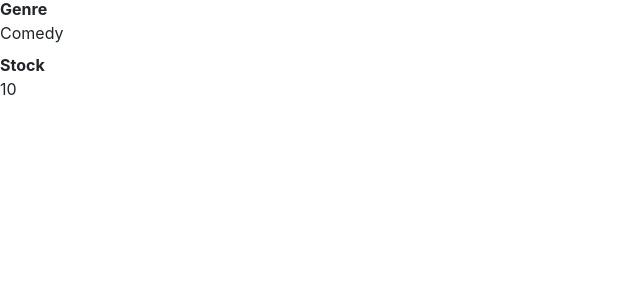
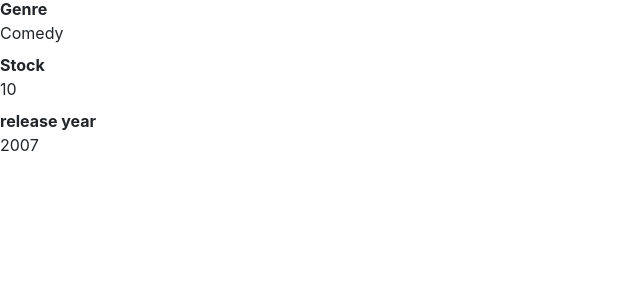
Before and after one commit to Shadman210/Vidly-Movie-rental-app, a Django app: page /movies/1 in a window 1280 px wide. Shown: the part 171-472 px from the top of the page, without its empty margins (0-640 px from the left). Run offline with Django 3.2, Linux system fonts and the light colour scheme; data comes from the database, SQL or seed files in the repository; some libraries are stand-ins or nearby versions.

Commit message:
add new field in ui

```diff
--- a/vidly/movies/templates/movies/details.html
+++ b/vidly/movies/templates/movies/details.html
@@ -8,5 +8,7 @@
 		<dd>{{movie.genre}}</dd>
 		<dt>Stock</dt>
 		<dd>{{movie.number_in_stock}}</dd>
+		<dt>release year</dt>
+		<dd>{{movie.release_year}}</dd>
 	</dl>
 {% endblock  %}%}
```
